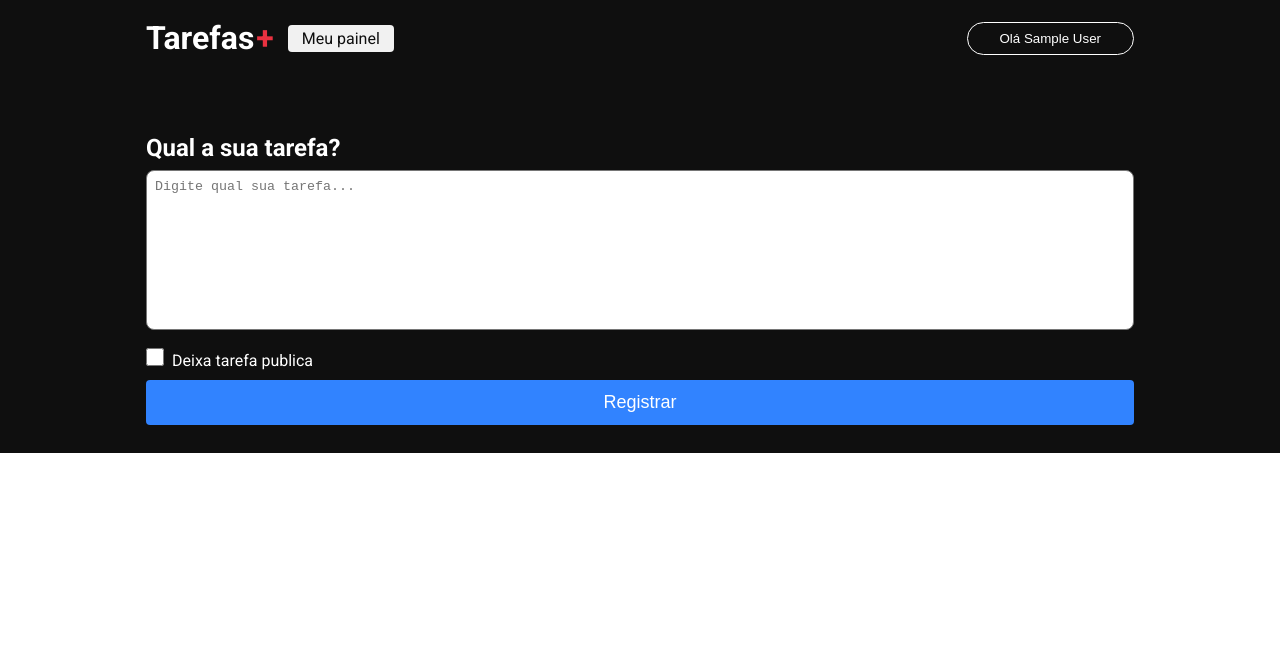
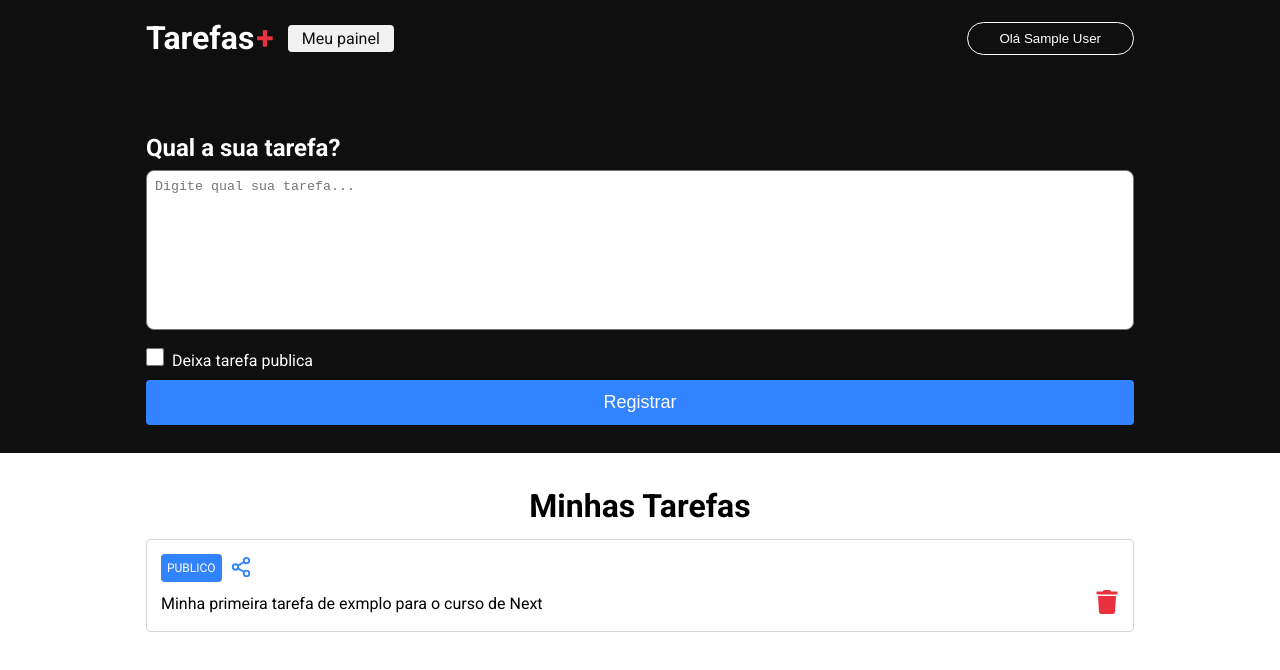
Before and after one commit to BrunaOliv/Tasks, a Next.js app: page /dashboard in a window 1280 px wide. Shown: the top 670 px of the page. Built offline with nearby package versions, Linux system fonts and the light colour scheme; no server answers; sample sign-in values are in the browser's storage.

Commit message:
ajuste dashboard e cadastrando tarefa

```diff
--- a/package.json
+++ b/package.json
@@ -9,10 +9,13 @@
     "lint": "next lint"
   },
   "dependencies": {
+    "firebase": "^11.6.0",
     "next": "15.2.4",
     "next-auth": "^4.24.11",
     "react": "^19.0.0",
-    "react-dom": "^19.0.0"
+    "react-dom": "^19.0.0",
+    "react-icon": "^1.0.0",
+    "react-icons": "^5.5.0"
   },
   "devDependencies": {
     "@types/node": "^20",
--- a/src/pages/dashboard/index.tsx
+++ b/src/pages/dashboard/index.tsx
@@ -3,8 +3,27 @@ import styles from './sytles.module.css'
 import { GetServerSideProps } from 'next'
 import {getSession} from 'next-auth/react'
 import {Textarea} from '@/components/textarea'
+import {FiShare2} from 'react-icons/fi'
+import {FaTrash} from 'react-icons/fa'
+import { ChangeEvent, FormEvent, useState } from 'react'
 
 export default function Dashboard(){
+
+    const [input, setInput] = useState('');
+    const [publicTask, setPublicTask] = useState(false);
+
+    function handleChangePublic(event: ChangeEvent<HTMLInputElement>){
+        console.log(event.target.checked)
+        setPublicTask(event.target.checked);
+    }
+
+    function handleRegisterTask(event: FormEvent){
+        event.preventDefault();
+
+        if(input === "") return;
+
+    }
+
     return(
         <div className={styles.container}>
             <Head>
@@ -16,11 +35,20 @@ export default function Dashboard(){
                     <div className={styles.contentForm}>
                         <h1 className={styles.title}>Qual a sua tarefa?</h1>
 
-                        <form >
-                            <Textarea placeholder='Digite qual sua tarefa...' />
+                        <form onSubmit={handleRegisterTask}>
+                            <Textarea
+                                placeholder='Digite qual sua tarefa...'
+                                value={input}
+                                onChange={(event: ChangeEvent<HTMLTextAreaElement>) => setInput(event.target.value)}
+                             />
 
                             <div className={styles.checkboxArea}>
-                                <input type='checkbox' className={styles.checkbox}/>
+                                <input
+                                    type='checkbox'
+                                    className={styles.checkbox}
+                                    checked={publicTask}
+                                    onChange={handleChangePublic}
+                                />
                                 <label>Deixa tarefa publica</label>
                             </div>
 
@@ -30,6 +58,26 @@ export default function Dashboard(){
                         </form>
 
                     </div>
+                </section>
+
+                <section className={styles.tasksContainer}>
+                    <h1>Minhas Tarefas</h1>
+
+                    <article className={styles.task}>
+                        <div className={styles.tagContainer}>
+                            <label className={styles.tag}>PUBLICO</label>
+                            <button className={styles.shareButton}>
+                                <FiShare2 size={22} color="#3183ff" />
+                            </button>
+                        </div>
+
+                        <div className={styles.taskContent}>
+                            <p>Minha primeira tarefa de exmplo para o curso de Next</p>
+                            <button className={styles.trashButton}>
+                                <FaTrash size={24} color='#ea3140'/>
+                            </button>
+                        </div>
+                    </article>
                 </section>
             </main>
         </div>
--- a/src/pages/dashboard/sytles.module.css
+++ b/src/pages/dashboard/sytles.module.css
@@ -51,3 +51,73 @@
     background-color: #3887fd;
     font-weight: bold;
 }
+
+.tasksContainer{
+    margin: 34px auto 0 auto;
+    padding: 0 18px;
+    width: 100%;
+    max-width: 1024px;
+    display: flex;
+    flex-direction: column;
+}
+
+.tasksContainer a{
+    text-decoration: none;
+    color: #0f0f0f;
+}
+
+.tasksContainer h1{
+    text-align: center;
+    font-size: 32px;
+    margin-bottom: 14px;
+}
+
+.task{
+    margin-bottom: 14px;
+    line-height: 150%;
+    display: flex;
+    flex-direction: column;
+    align-items: flex-start;
+    border: 1.5px solid #dad3d3;
+    border-radius: 4px;
+    padding: 14px;
+}
+
+.tagContainer{
+    display: flex;
+    align-items: center;
+    margin-bottom: 8px;
+}
+
+.tag{
+    background-color: #3183ff;
+    padding: 2px 6px;
+    color: #fff;
+    border-radius: 4px;
+    font-size: 12px;
+}
+
+.shareButton{
+    background-color: transparent;
+    border: 0;
+    margin: 0 8px;
+    cursor: pointer;
+}
+
+.taskContent{
+    display: flex;
+    align-items: center;
+    justify-content: space-between;
+    width: 100%;
+}
+
+.taskContent p{
+    white-space: pre-wrap;
+}
+
+.trashButton{
+    cursor: pointer;
+    background: transparent;
+    border: 0;
+    margin: 0;
+}
```
Also changed, not shown: src/services/firebaseConection.ts (added, +18 -0 lines), 1 other file (tests, documents, lock files or other folders).
